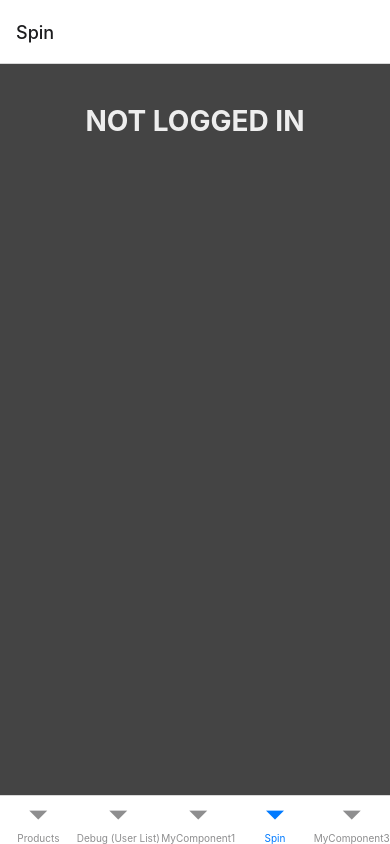
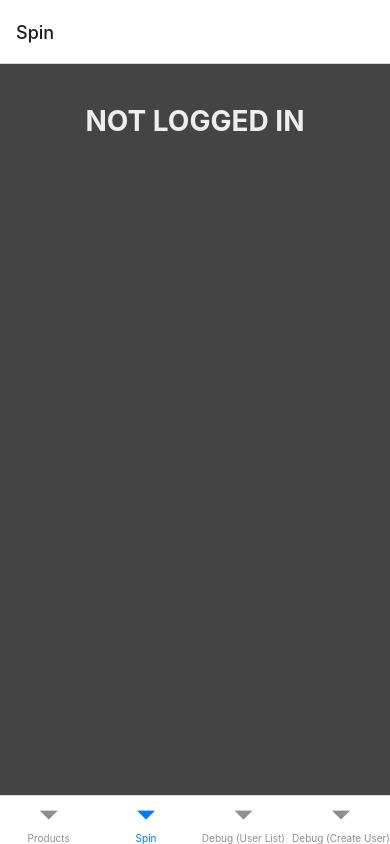
Before and after one commit to TidosDK/AutoGambling, a React Native app: screen /Spin in a window 390 px wide. Built offline with nearby package versions, Linux system fonts and the light colour scheme.

Commit message:
Added integration with payment page

```diff
--- a/App.tsx
+++ b/App.tsx
@@ -3,12 +3,12 @@ import { NavigationContainer, StackActions } from '@react-navigation/native';
 import { createStackNavigator } from '@react-navigation/stack';
 import { createBottomTabNavigator } from '@react-navigation/bottom-tabs';
 import { StyleSheet } from 'react-native';
-import MyComponent from './components/TestComponent';
+import MyComponent from './components/utils/debug/TestComponent';
 import ProductList from './components/product/productList';
 import ProductView from './components/product/productView';
-import CarList from './components/utils/CarList';
-import UserList from './components/utils/UserList';
+import UserList from './components/utils/debug/UserList';
 import ProceedPage from './components/product/proceedPage';
+import PaymentScreen from './components/payment/PaymentScreen';
 import SpinTab from './components/spin/SpinTab';
 
 export default function App() {
@@ -16,12 +16,13 @@ export default function App() {
   const Tab = createBottomTabNavigator();
   const Stack = createStackNavigator();
 
-  function ProductStackNavigator(){
+  function ProductStackNavigator() {
     return (
       <Stack.Navigator>
         <Stack.Screen name="ProductList" component={ProductList} />
         <Stack.Screen name="ProductView" component={ProductView} />
         <Stack.Screen name="ProceedPage" component={ProceedPage} />
+        <Stack.Screen name="PaymentScreen" component={PaymentScreen} />
       </Stack.Navigator>
     )
   }
@@ -30,11 +31,9 @@ export default function App() {
     <NavigationContainer>
       <Tab.Navigator>
         <Tab.Screen name="Products" component={ProductStackNavigator} options={{ headerShown: false }} />
-        { /* <Tab.Screen name="Debug (Car List)" component={CarList} /> */}
+        <Tab.Screen name="Spin" component={SpinTab} />
         <Tab.Screen name="Debug (User List)" component={UserList} />
-        <Tab.Screen name="MyComponent1" component={MyComponent} />
-        <Tab.Screen name="Spin" component={SpinTab} />
-        <Tab.Screen name="MyComponent3" component={MyComponent} />
+        <Tab.Screen name="Debug (Create User)" component={MyComponent} />
       </Tab.Navigator>
     </NavigationContainer>
   );
--- a/components/utils/CarList.tsx
+++ b/components/product/CarList.tsx
@@ -6,8 +6,8 @@ import CarJSONData from '../../assets/cars/cars.json';
 export default function CarList() {
     return (
         <FlatList
-        data={CarJSONData}
-        renderItem={({ item }) => (
+            data={CarJSONData}
+            renderItem={({ item }) => (
                 <CarItem
                     id={item.id.toString()}
                     make={item.make}
--- a/components/product/proceedPage.tsx
+++ b/components/product/proceedPage.tsx
@@ -1,6 +1,6 @@
 import React from "react";
 import { View, Text, StyleSheet, Image, TouchableOpacity } from "react-native";
-import { useRoute } from "@react-navigation/native";
+import { NavigationProp, useNavigation, useRoute } from "@react-navigation/native";
 
 type RouteParams = {
     make: string;
@@ -14,8 +14,37 @@ type RouteParams = {
     extra_driver_cost: number;
 };
 
+type RootStackParamList = {
+    ProductView: RouteParams;
+    ProceedPage: {
+        make: string;
+        model: string;
+        pricePerDay: number;
+        extraKM: number;
+        extraDriver: number;
+        daysRented: number;
+        totalPrice: number;
+        extra_km_cost: number;
+        extra_driver_cost: number;
+    };
+    PaymentScreen: {
+        make: string;
+        model: string;
+        pricePerDay: number;
+        extraKM: number;
+        extraDriver: number;
+        daysRented: number;
+        totalPrice: number;
+        extra_km_cost: number;
+        extra_driver_cost: number;
+    };
+};
+
 export default function ProceedPage() {
     const route = useRoute();
+
+    const navigation = useNavigation<NavigationProp<RootStackParamList>>();
+
     const {
         make,
         model,
@@ -27,6 +56,10 @@ export default function ProceedPage() {
         extra_km_cost,
         extra_driver_cost,
     } = route.params as RouteParams;
+
+    const handleProceed = () => {
+        navigation.navigate('PaymentScreen');
+    };
 
     return (
         <View style={styles.container}>
@@ -69,7 +102,7 @@ export default function ProceedPage() {
             <View style={styles.separator} />
 
             <View style={styles.actionsContainer}>
-                <TouchableOpacity style={styles.checkoutButton}>
+                <TouchableOpacity style={styles.checkoutButton} onPress={handleProceed}>
                     <Text style={styles.buttonText}>Checkout</Text>
                 </TouchableOpacity>
                 <Text style={styles.orText}>or</Text>
--- a/components/TestComponent.tsx
+++ b/components/utils/debug/TestComponent.tsx
@@ -2,8 +2,8 @@
 
 import React, { useEffect, useState } from 'react';
 import { View, Text, Button, StyleSheet } from "react-native";
-import { importDataFromJson, createUser, clearUserData, getCurrentUser } from './utils/UserDataHandler';
-import User from "./utils/User";
+import { importDataFromJson, createUser, clearUserData, getCurrentUser } from '../UserDataHandler';
+import User from "../User";
 
 export default function MyComponent() {
   const [currentUser, setCurrentUser] = useState<User | null>(null);
--- a/components/utils/UserList.tsx
+++ b/components/utils/debug/UserList.tsx
@@ -1,6 +1,6 @@
 import { FlatList } from "react-native";
 import UserItem, { UserType } from './UserItem';
-import { importDataFromJson } from './UserDataHandler';
+import { importDataFromJson } from '../UserDataHandler';
 import React, { useCallback, useState } from "react";
 import { useFocusEffect } from "@react-navigation/native";
 
```
Also changed, not shown: components/product/productList.tsx (+6 -6 lines), components/product/CarItem.tsx (renamed from components/utils/CarItem.tsx), components/utils/debug/UserItem.tsx (renamed from components/utils/UserItem.tsx), 1 other file (tests, documents, lock files or other folders). Lines whose indentation alone changed are shown as unchanged.
